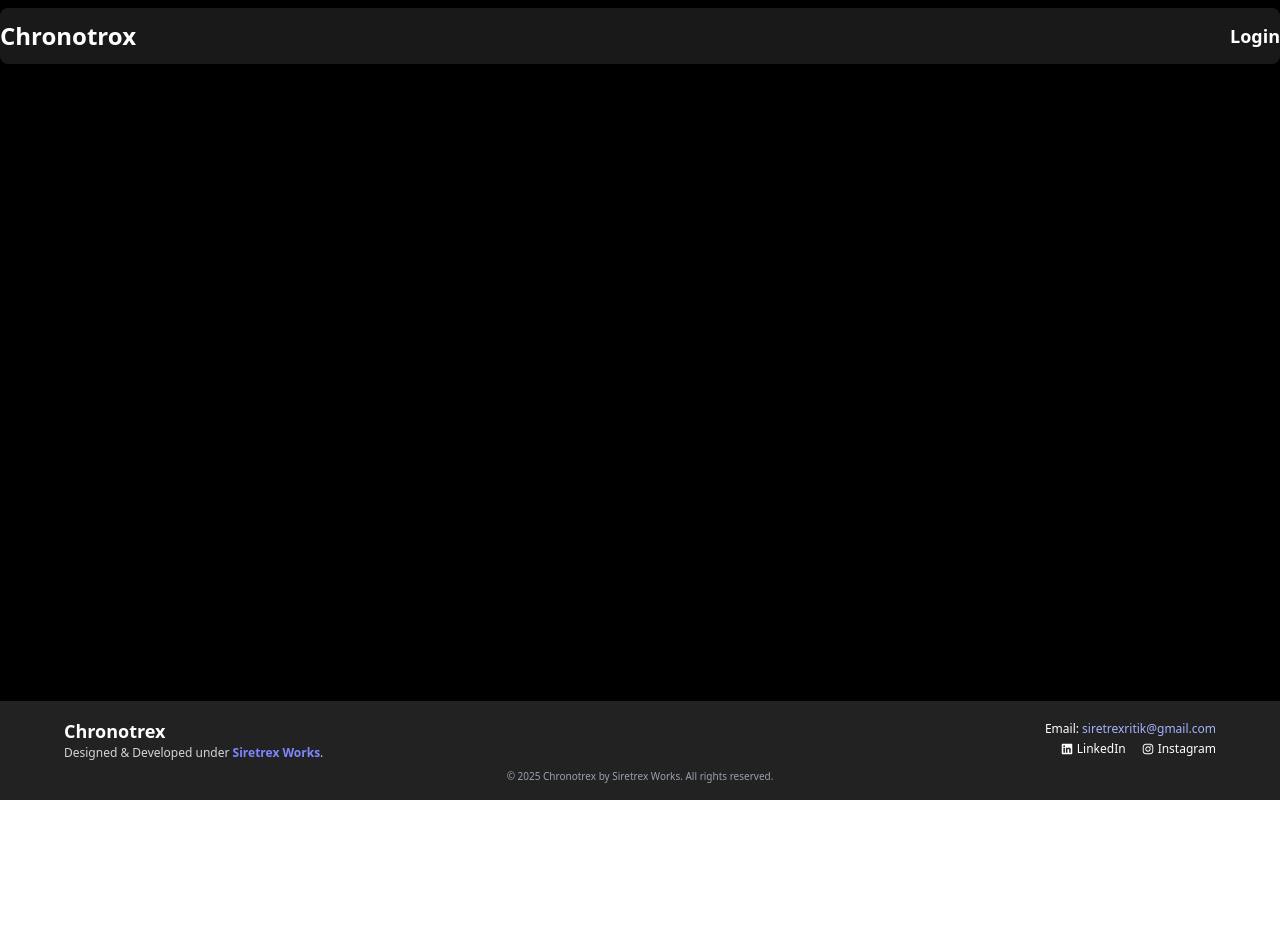
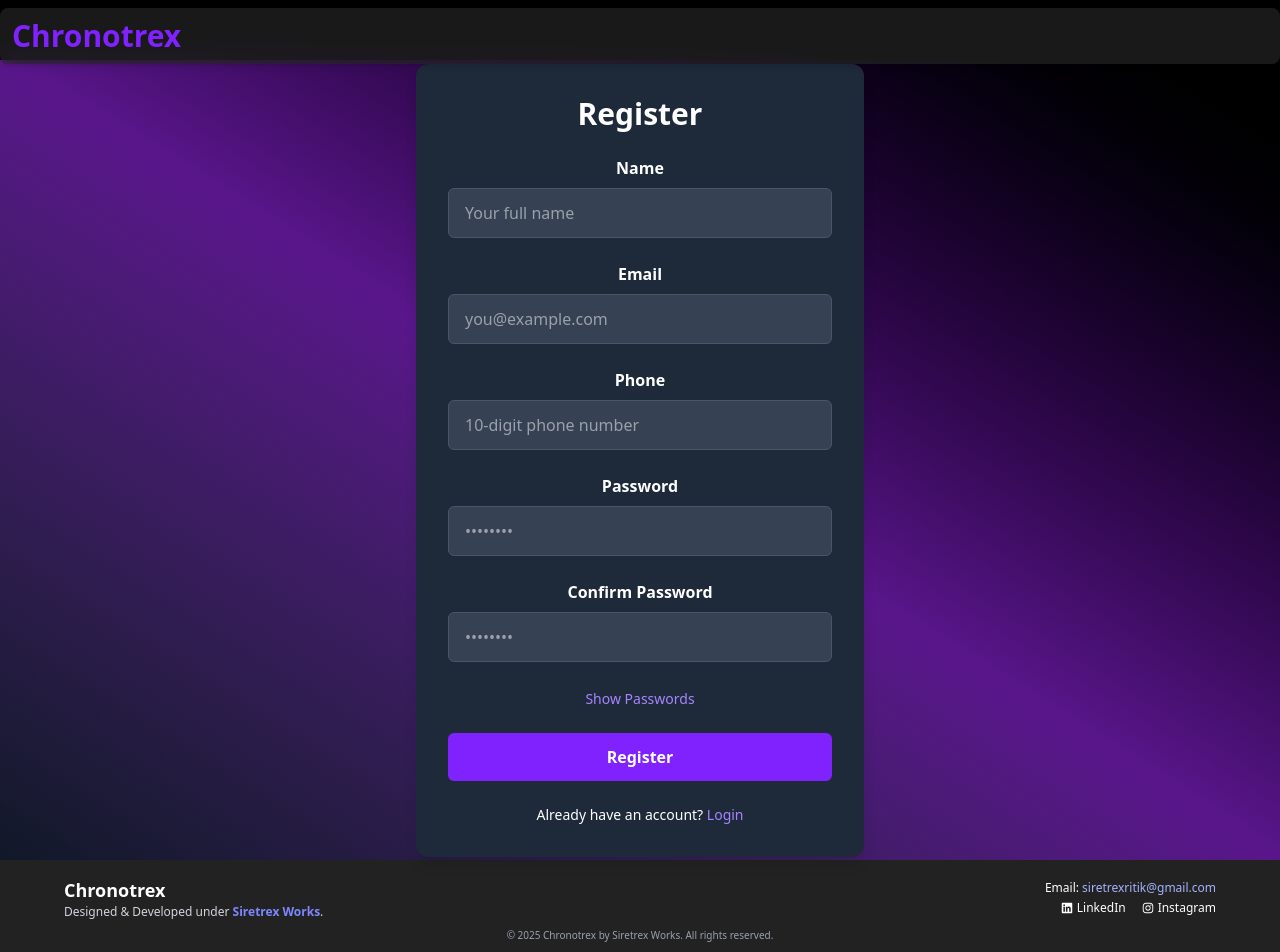
Before and after one commit to siretrex/chronotrex-x, a React (Vite) app: page /chronotrex-x/register in a window 1280 px wide. Shown: the top 952 px of the page. Before the commit the page ends 800 px from the top, so only its background shows below. Built offline with nearby package versions, Linux system fonts and the light colour scheme.

Commit message:
route chnage

```diff
--- a/src/App.jsx
+++ b/src/App.jsx
@@ -23,19 +23,7 @@ function App() {
           {userId ? (
             <Navbar />
           ) : (
-            <div className="flex justify-between items-center w-full">
-              <Link to="/">
-                <h1 className="text-white text-2xl font-bold">Chronotrox</h1>
-              </Link>
-              <Link
-                to="/login"
-                className="text-white text-lg font-semibold hover:underline"
-              >
-                Login
-              </Link>
-            </div>
-
-
+               <h1 className='text-3xl pl-3 text-violet-600 font-bold'>Chronotrex</h1>
           )}
         </div>
 
@@ -43,12 +31,12 @@ function App() {
         <div className="w-full min-h-screen pt-[60px] text-white flex flex-col">
           <div className="flex-1">
             <Routes>
-              <Route path="/" element={<LandingPage />} />
-              <Route path="/login" element={<LoginPage />} />
-              <Route path="/register" element={<RegisterPage />} />
-              <Route path="/addtask" element={<Protected Element={Addnewtask} />} />
-              <Route path="/home" element={<Protected Element={HeroPage} />} />
-              <Route path="/showtasks" element={<Protected Element={Showtasks} />} />
+              <Route path="/chronotrex-x" element={<LandingPage />} />
+              <Route path="/chronotrex-x/login" element={<LoginPage />} />
+              <Route path="/chronotrex-x/register" element={<RegisterPage />} />
+              <Route path="/chronotrex-x/addtask" element={<Protected Element={Addnewtask} />} />
+              <Route path="/chronotrex-x/home" element={<Protected Element={HeroPage} />} />
+              <Route path="/chronotrex-x/showtasks" element={<Protected Element={Showtasks} />} />
             </Routes>
           </div>
 
--- a/src/component/LandingPage.jsx
+++ b/src/component/LandingPage.jsx
@@ -24,10 +24,10 @@ const LandingPage = () => {
               Get Started
             </Link>
             <Link
-              to="/about"
+              to="/login"
               className="px-6 py-3 border border-violet-500 hover:bg-violet-500/20 rounded-lg transition duration-200 text-lg disabled:"
             >
-              Learn More
+              Login
             </Link>
           </div>
         </div>
--- a/src/component/LoginPage.jsx
+++ b/src/component/LoginPage.jsx
@@ -29,7 +29,7 @@ const LoginPage = () => {
       });
       const user = { user: response.data.user, token: response.data.token };
       dispatch(login(user));
-      navigator('/home')
+      navigator('/chronotrex-x/home')
     } catch {
       setError("Invalid email or password.");
     } finally {
@@ -91,7 +91,7 @@ const LoginPage = () => {
 
         <p className="text-center mt-4 text-gray-300">
           Don't have an account?{" "}
-          <Link to="/register" className="text-violet-400 hover:underline">
+          <Link to="/chronotrex-x/register" className="text-violet-400 hover:underline">
             Register
           </Link>
         </p>
--- a/src/component/Navbar.jsx
+++ b/src/component/Navbar.jsx
@@ -7,8 +7,8 @@ const Navbar = () => {
   const dispatch = useDispatch();
 
   const menuItems = [
-    { label: "Add Task", to: "/addtask", type: "link" },
-    { label: "Show", to: "/showtasks", type: "link" },
+    { label: "Add Task", to: "/chronotrex-x/addtask", type: "link" },
+    { label: "Show", to: "/chronotrex-x/showtasks", type: "link" },
     { label: "Logout", action: () => dispatch(logout()), type: "button" },
   ];
 
@@ -16,8 +16,8 @@ const Navbar = () => {
     <nav className="w-full bg-gray-900 shadow-md">
       <div className="max-w-7xl mx-auto px-4 flex flex-col md:flex-row justify-between items-center h-[55px] md:h-auto py-2">
         {/* Logo */}
-        <div className="text-2xl font-bold text-violet-400 mb-2 md:mb-0">
-          <Link to="/home">Chronotrex</Link>
+        <div className="text-2xl font-bold text-violet-400 mb-2 md:mb-0 pl-2">
+          <Link to="/chronotrex-x/home">Chronotrex</Link>
         </div>
 
         {/* Menu Items */}
@@ -35,7 +35,7 @@ const Navbar = () => {
               <button
                 key={index}
                 onClick={item.action}
-                className="hover:text-violet-400 text-white font-medium"
+                className="hover:text-violet-400 text-white font-medium pr-2"
               >
                 {item.label}
               </button>
--- a/src/component/RegisterPage.jsx
+++ b/src/component/RegisterPage.jsx
@@ -72,7 +72,7 @@ const RegisterPage = () => {
       const { confirmPassword, ...payload } = userData; // exclude confirmPassword
       await axios.post(`${BASE_URL}register`, payload);
       alert("Registration successful!");
-      navigate("/login");
+      navigate("/chronotrex-x/login");
     } catch (err) {
       setError(
         err.response?.data?.message || "Registration failed. Please try again."
@@ -198,7 +198,7 @@ const RegisterPage = () => {
 
         <p className="text-center text-sm">
           Already have an account?{" "}
-          <Link to="/login" className="text-violet-400 hover:underline">
+          <Link to="/chronotrex-x/login" className="text-violet-400 hover:underline">
             Login
           </Link>
         </p>
```
